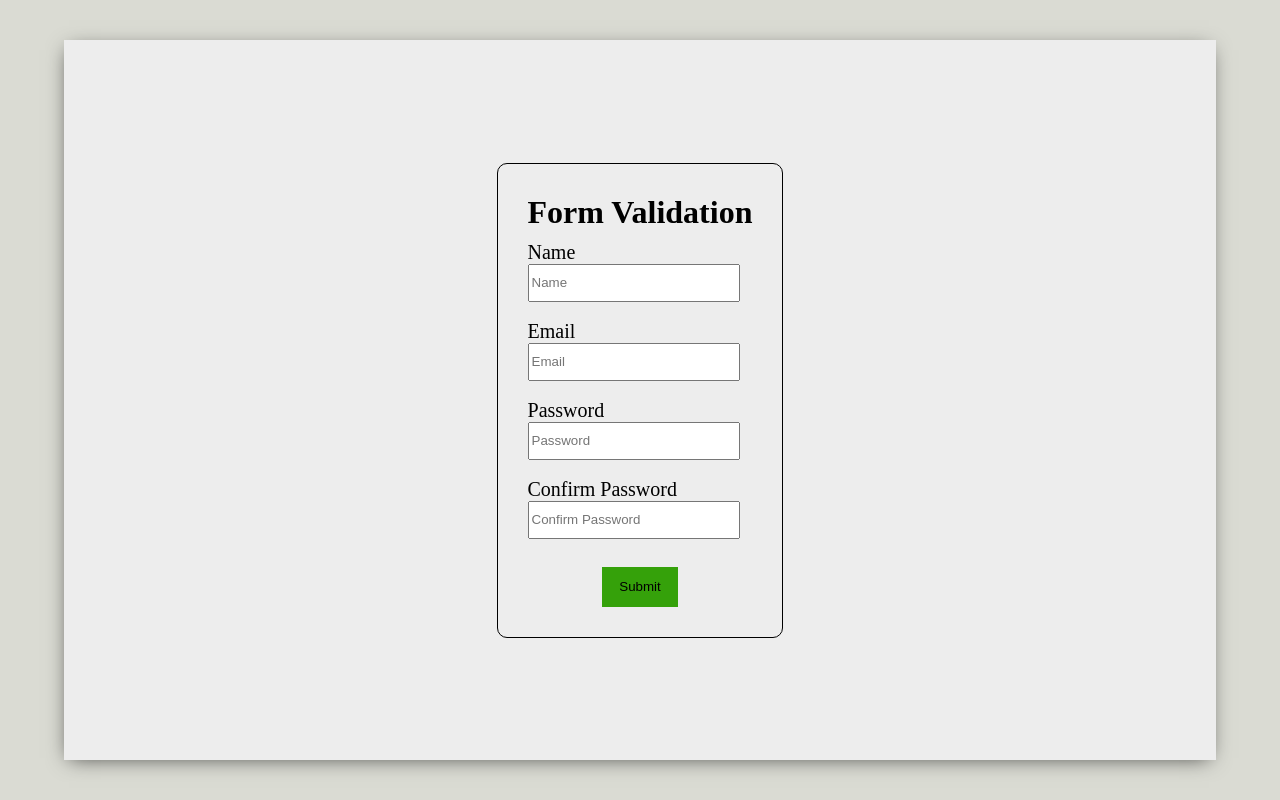
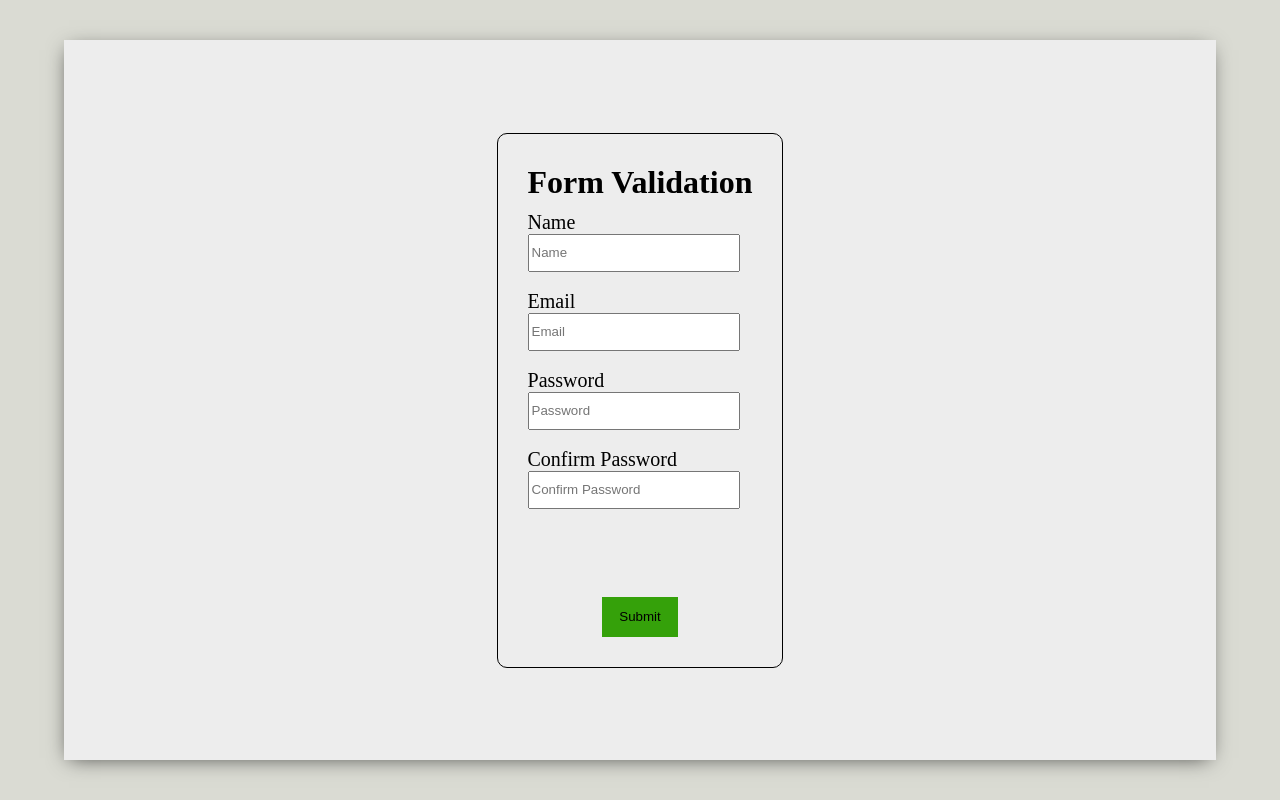
Before and after one commit to baqirraza5/fa18-bcs-033_quiz2, a PHP site: page / in a window 1280 px wide. Run offline with PHP 8.4, Linux system fonts and the light colour scheme.

Commit message:
form styles

```diff
--- a/styles.css
+++ b/styles.css
@@ -48,7 +48,7 @@ margin-bottom: 10px;
 }
 
 .form__btn {
-  margin-top: 10px;
+  margin-top: 70px;
   background-color: #35a10a;
   width: 6vw;
   height: 5vh;
```
